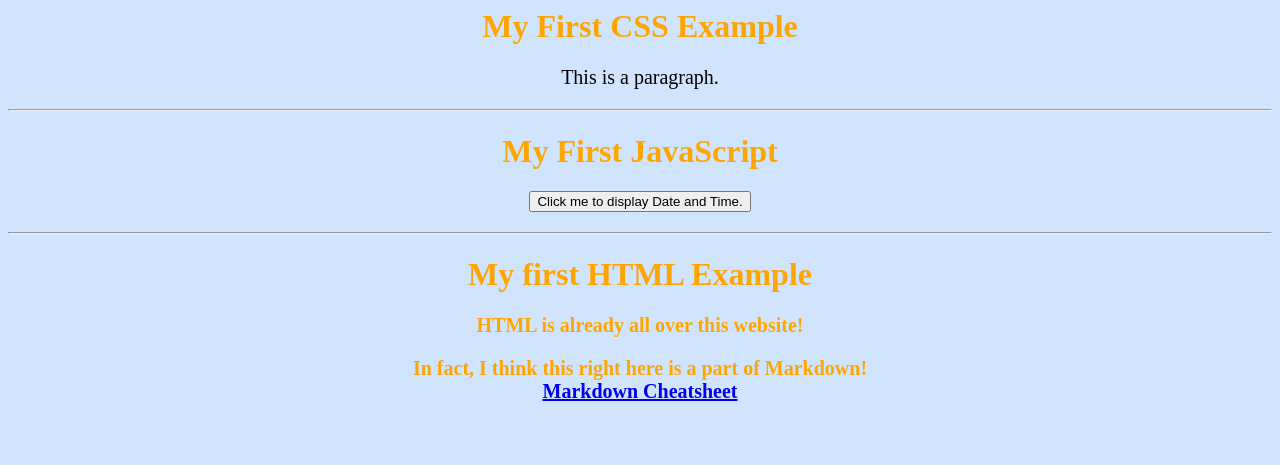
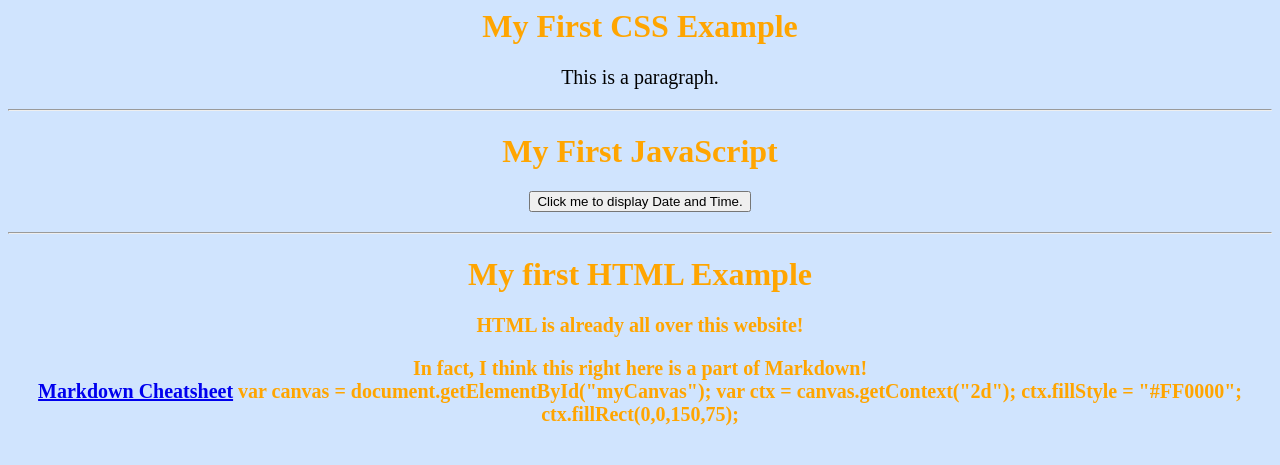
Before and after one commit to Zerg620/Zerg620.github.io, a Jekyll site: the page built from _posts/2016-6-7-Testing-Code.markdown, in a window 1280 px wide. Shown: the top 465 px of the page. Built offline with Jekyll 4.4.1, drawn with Linux system fonts in a browser that asks for light colours.

Commit message:
Update 2016-6-7-Testing-Code.markdown

```diff
--- a/_posts/2016-6-7-Testing-Code.markdown
+++ b/_posts/2016-6-7-Testing-Code.markdown
@@ -38,3 +38,8 @@ Click me to display Date and Time.</button>
 
 In fact, I think this right here is a part of Markdown!<br>
 <a href="https://https://github.com/adam-p/markdown-here/wiki/Markdown-Cheatsheet#h1">Markdown Cheatsheet</a>
+
+var canvas = document.getElementById("myCanvas");
+var ctx = canvas.getContext("2d");
+ctx.fillStyle = "#FF0000";
+ctx.fillRect(0,0,150,75);
```
